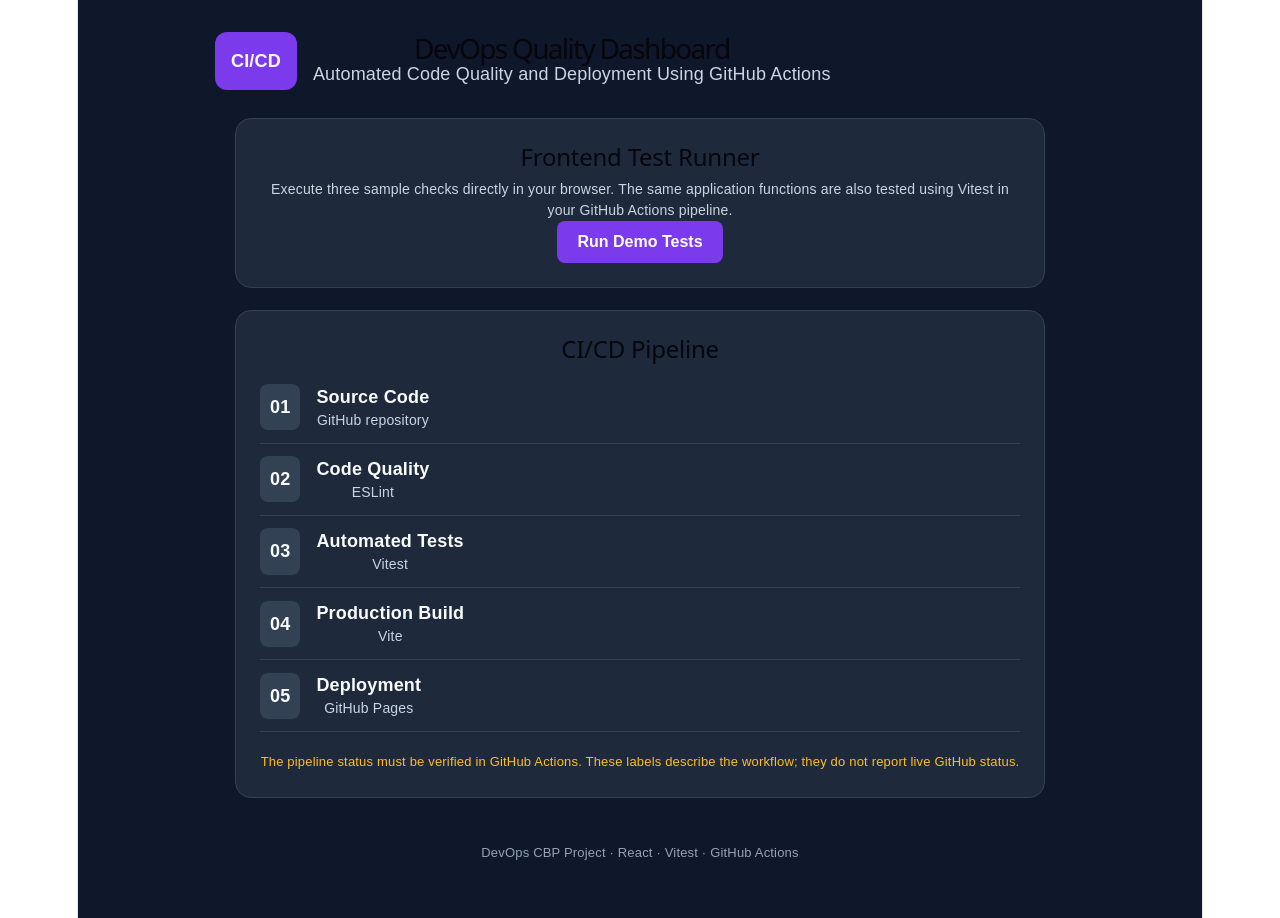
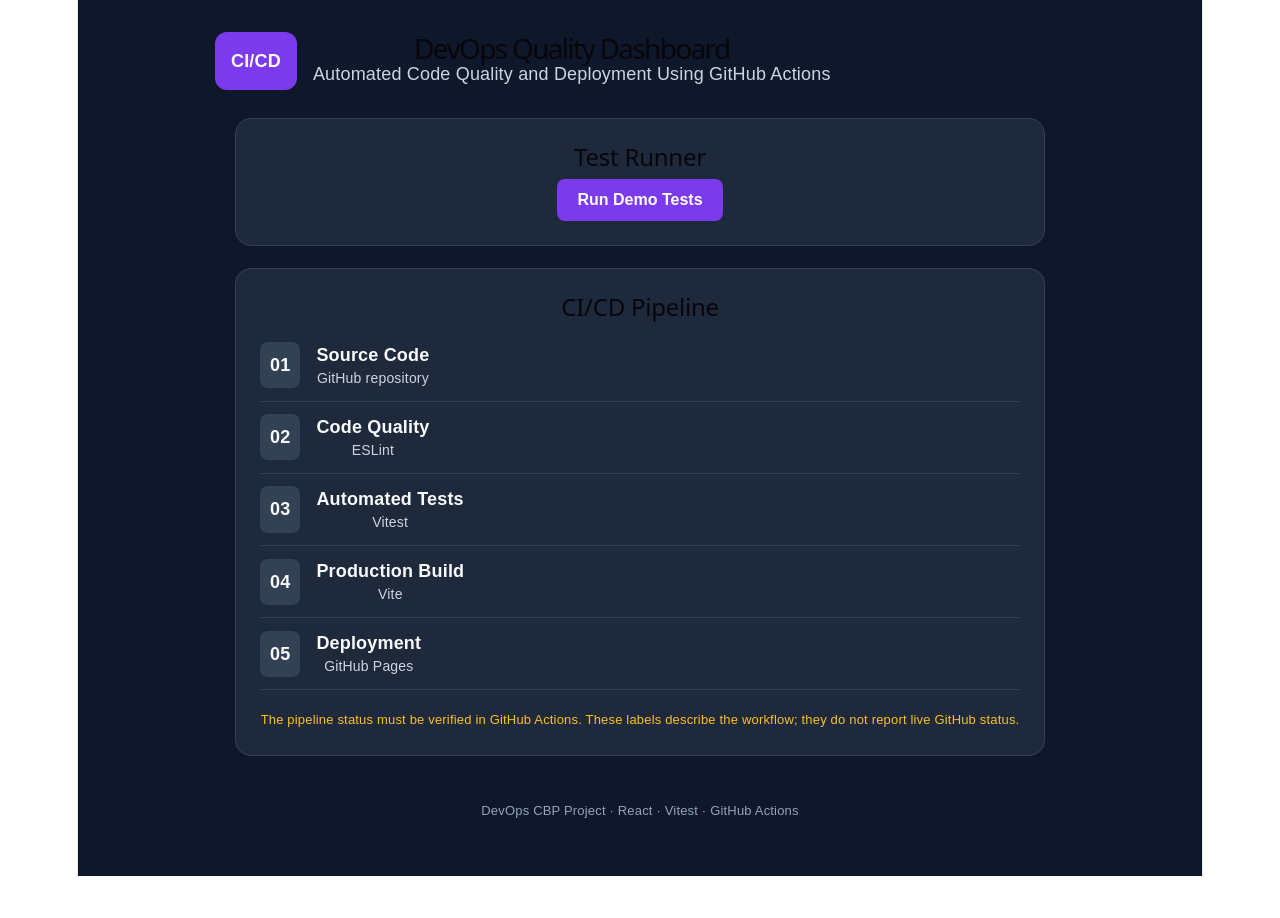
Before and after one commit to Jagan-mohan-rao/devops-cbp, a React (Vite) app: page / in a window 1280 px wide. After the commit the page ends 876 px from the top, so only its background shows below. Built offline with nearby package versions, Linux system fonts and the light colour scheme.

Commit message:
frontend changes 2s

```diff
--- a/src/App.jsx
+++ b/src/App.jsx
@@ -57,19 +57,17 @@ function App() {
       <header style={styles.header}>
         <div style={styles.logo}>CI/CD</div>
         <div>
-          <h1 style={styles.title}>DevOps Quality Dashboard</h1>
+          <h1 style={styles.title}> DevOps Quality Dashboard</h1>
           <p style={styles.subtitle}>
-            Automated Code Quality and Deployment Using GitHub Actions
+              Automated Code Quality and Deployment Using GitHub Actions
           </p>
         </div>
       </header>
 
       <section style={styles.card}>
-        <h2>Frontend Test Runner</h2>
+        <h2> Test Runner</h2>
         <p style={styles.description}>
-          Execute three sample checks directly in your browser.
-          The same application functions are also tested using Vitest
-          in your GitHub Actions pipeline.
+
         </p>
 
         <button onClick={runTests} style={styles.button}>
```
